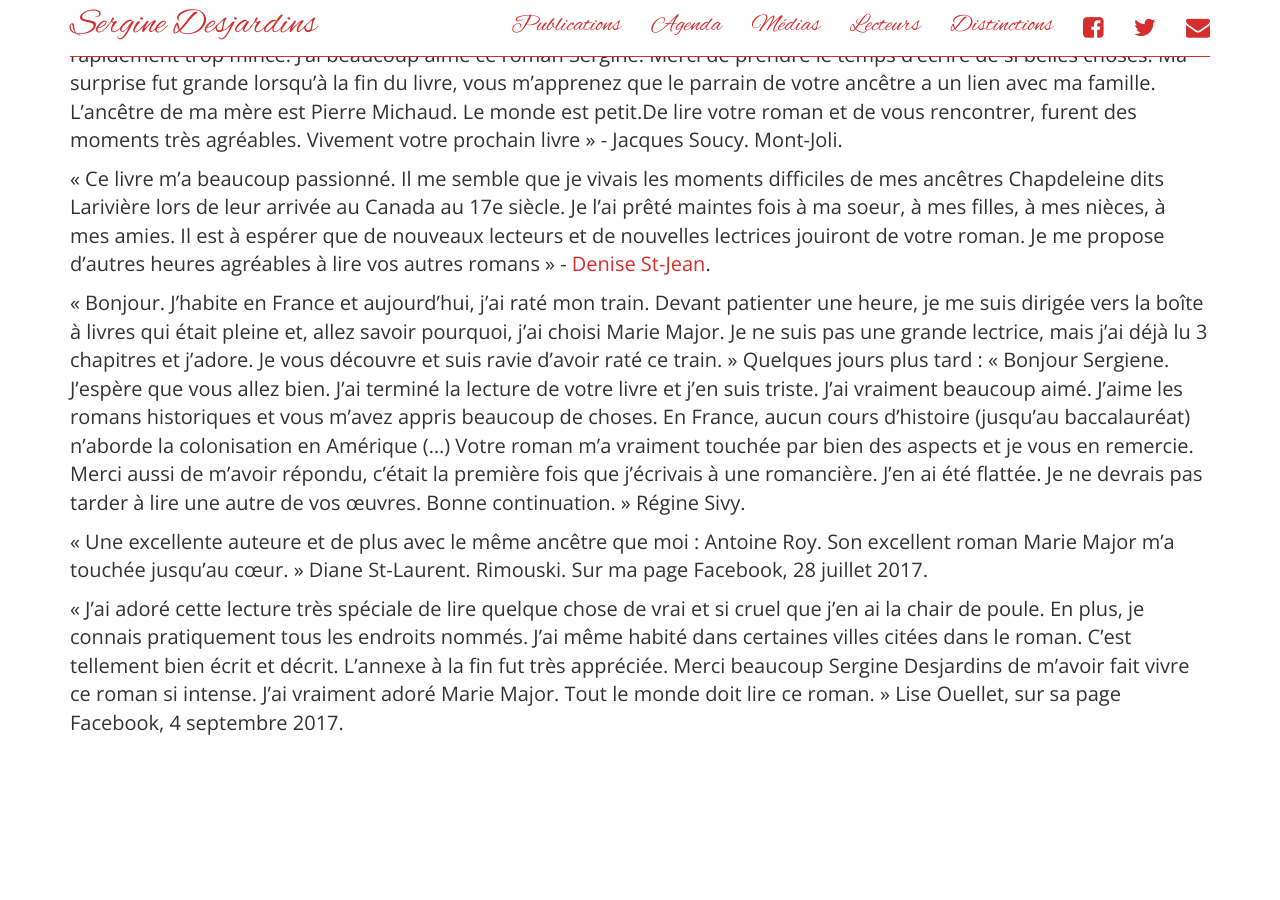
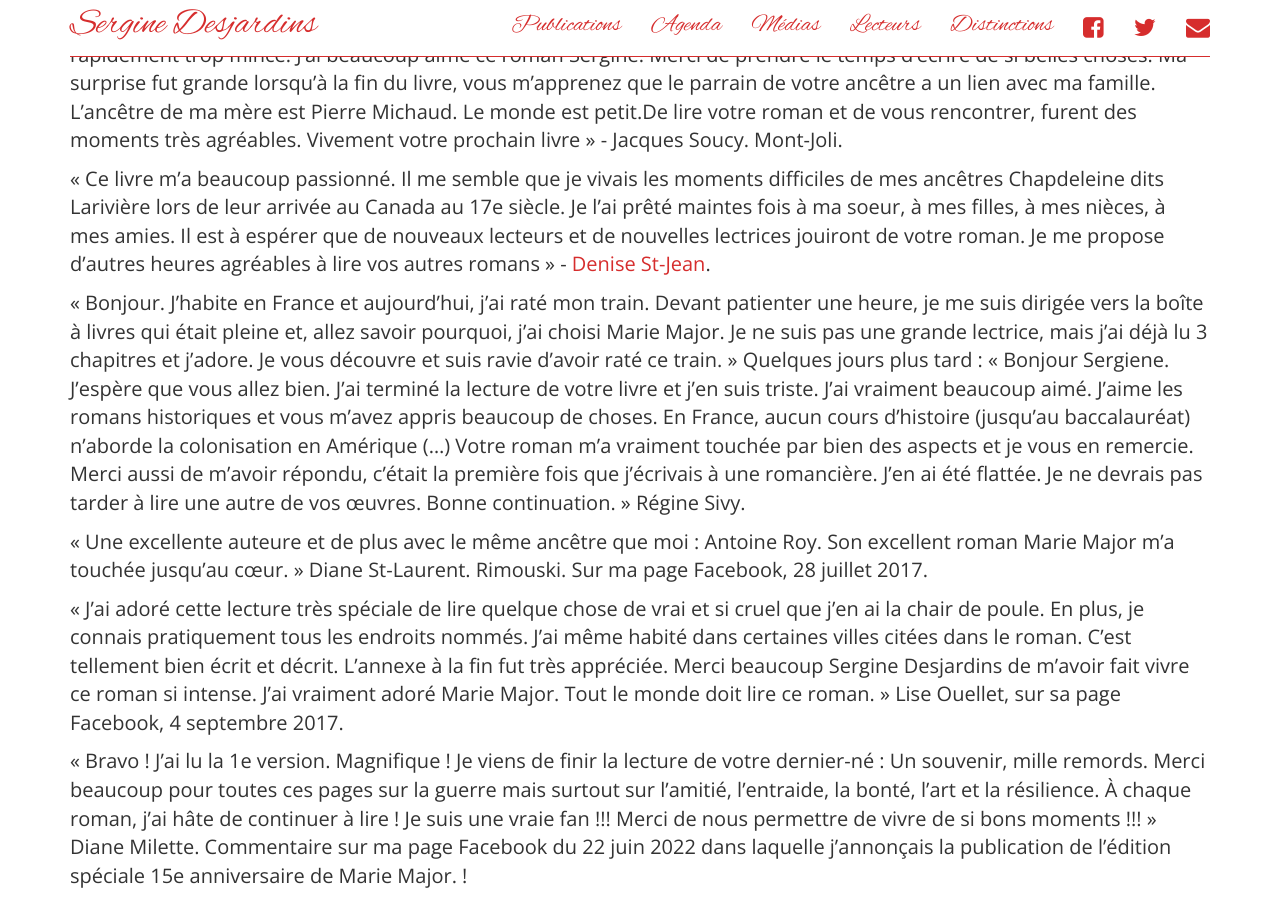
Before and after one commit to serginedesjardins/serginedesjardins.github.io, a Jekyll site: the page built from lecteurs.md, in a window 1280 px wide and 900 px high, scrolled down 37331 px. Built offline with Jekyll 4.4.1, drawn with Linux system fonts in a browser that asks for light colours; nearby versions of some CDN libraries; before the commit the page ends 38078 px from its top, so only the background shows below that.

Commit message:
Diane Milette, Un souvenir et Major

```diff
--- a/lecteurs.md
+++ b/lecteurs.md
@@ -1093,3 +1093,5 @@ St-Jean](http://www.cyberpedago.blogspot.com).
 « Une excellente auteure et de plus avec le même ancêtre que moi : Antoine Roy. Son excellent roman Marie Major m’a touchée jusqu’au cœur. » Diane St-Laurent. Rimouski. Sur ma page Facebook, 28 juillet 2017.
 
 « J’ai adoré cette lecture très spéciale de lire quelque chose de vrai et si cruel que j’en ai la chair de poule. En plus, je connais pratiquement tous les endroits nommés. J’ai même habité dans certaines villes citées dans le roman. C’est tellement bien écrit et décrit. L’annexe à la fin fut très appréciée. Merci beaucoup Sergine Desjardins de m’avoir fait vivre ce roman si intense. J’ai vraiment adoré Marie Major. Tout le monde doit lire ce roman. » Lise Ouellet, sur sa page Facebook, 4 septembre 2017.
+
+« Bravo ! J’ai lu la 1e version. Magnifique ! Je viens de finir la lecture de votre dernier-né : Un souvenir, mille remords. Merci beaucoup pour toutes ces pages sur la guerre mais surtout sur l’amitié, l’entraide, la bonté, l’art et la résilience. À chaque roman, j’ai hâte de continuer à lire ! Je suis une vraie fan !!! Merci de nous permettre de vivre de si bons moments !!! » Diane Milette. Commentaire sur ma page Facebook du 22 juin 2022 dans laquelle j’annonçais la publication de l’édition spéciale 15e anniversaire de Marie Major. !
```
